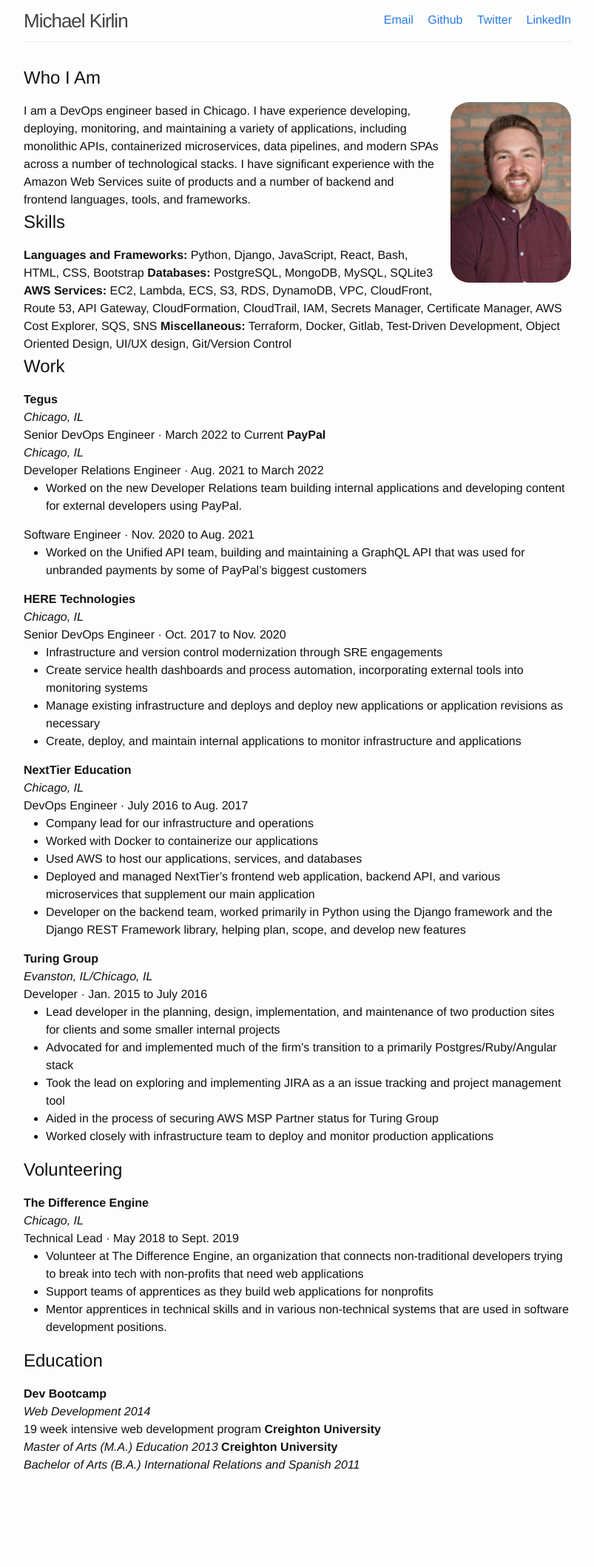
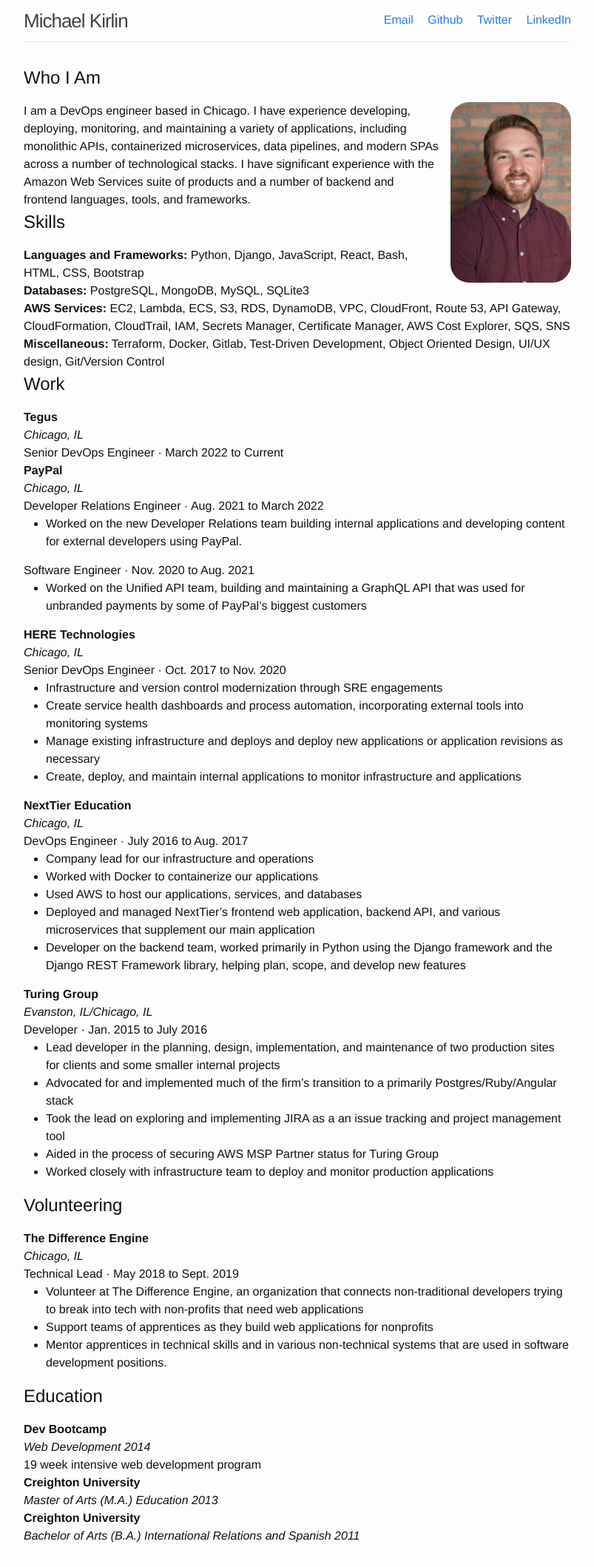
Before and after one commit to mkirlin/mkirlin.github.io, a Jekyll site: the page built from index.md, in a window 1280 px wide. Shown: the whole page at 74% size, without its empty margins (238-1041 px from the left). Built offline with Jekyll 4.4.1, drawn with Linux system fonts in a browser that asks for light colours; before the commit the page ends 2022 px from its top, so only the background shows below that.

```diff
--- a/index.md
+++ b/index.md
@@ -7,18 +7,17 @@ Who I Am
 ---------
 
 <img id="headshot" src="assets/img/professional-headshot.jpg"/>
-<!-- ![professional-headshot](/assets/img/professional-headshot.jpg) -->
 
-I am a DevOps engineer based in Chicago. I have experience developing, deploying, monitoring, and maintaining a variety of applications, including monolithic APIs, containerized microservices, data pipelines, and modern SPAs across a number of technological stacks. I have significant experience with the Amazon Web Services suite of products and a number of backend and frontend languages, tools, and frameworks.
+I am a DevOps engineer based in Chicago. I have experience developing, deploying, monitoring, and maintaining a variety of applications, including monolithic APIs, containerized microservices, data pipelines, and modern SPAs across a number of technological stacks. I have significant experience with the Amazon Web Services suite of products and a number of backend and frontend languages, tools, and frameworks. <br>
 
 Skills
 ---------
 
-**Languages and Frameworks:** Python, Django, JavaScript, React, Bash, HTML, CSS, Bootstrap
+**Languages and Frameworks:** Python, Django, JavaScript, React, Bash, HTML, CSS, Bootstrap <br>
 
-**Databases:** PostgreSQL, MongoDB, MySQL, SQLite3
+**Databases:** PostgreSQL, MongoDB, MySQL, SQLite3 <br>
 
-**AWS Services:** EC2, Lambda, ECS, S3, RDS, DynamoDB, VPC, CloudFront, Route 53, API Gateway, CloudFormation, CloudTrail, IAM, Secrets Manager, Certificate Manager, AWS Cost Explorer, SQS, SNS
+**AWS Services:** EC2, Lambda, ECS, S3, RDS, DynamoDB, VPC, CloudFront, Route 53, API Gateway, CloudFormation, CloudTrail, IAM, Secrets Manager, Certificate Manager, AWS Cost Explorer, SQS, SNS <br>
 
 **Miscellaneous:** Terraform, Docker, Gitlab, Test-Driven Development, Object Oriented Design, UI/UX design, Git/Version Control
 
@@ -27,7 +26,7 @@ Work
 
 **Tegus**\
 *Chicago, IL*\
-Senior DevOps Engineer · March 2022 to Current
+Senior DevOps Engineer · March 2022 to Current <br>
 
 **PayPal**\
 *Chicago, IL*\
@@ -84,10 +83,10 @@ Education
 
 **Dev Bootcamp**\
 *Web Development 2014*\
-19 week intensive web development program
+19 week intensive web development program <br>
 
 **Creighton University**\
-*Master of Arts (M.A.) Education 2013*
+*Master of Arts (M.A.) Education 2013* <br>
 
 **Creighton University**\
 *Bachelor of Arts (B.A.) International Relations and Spanish 2011*
```
